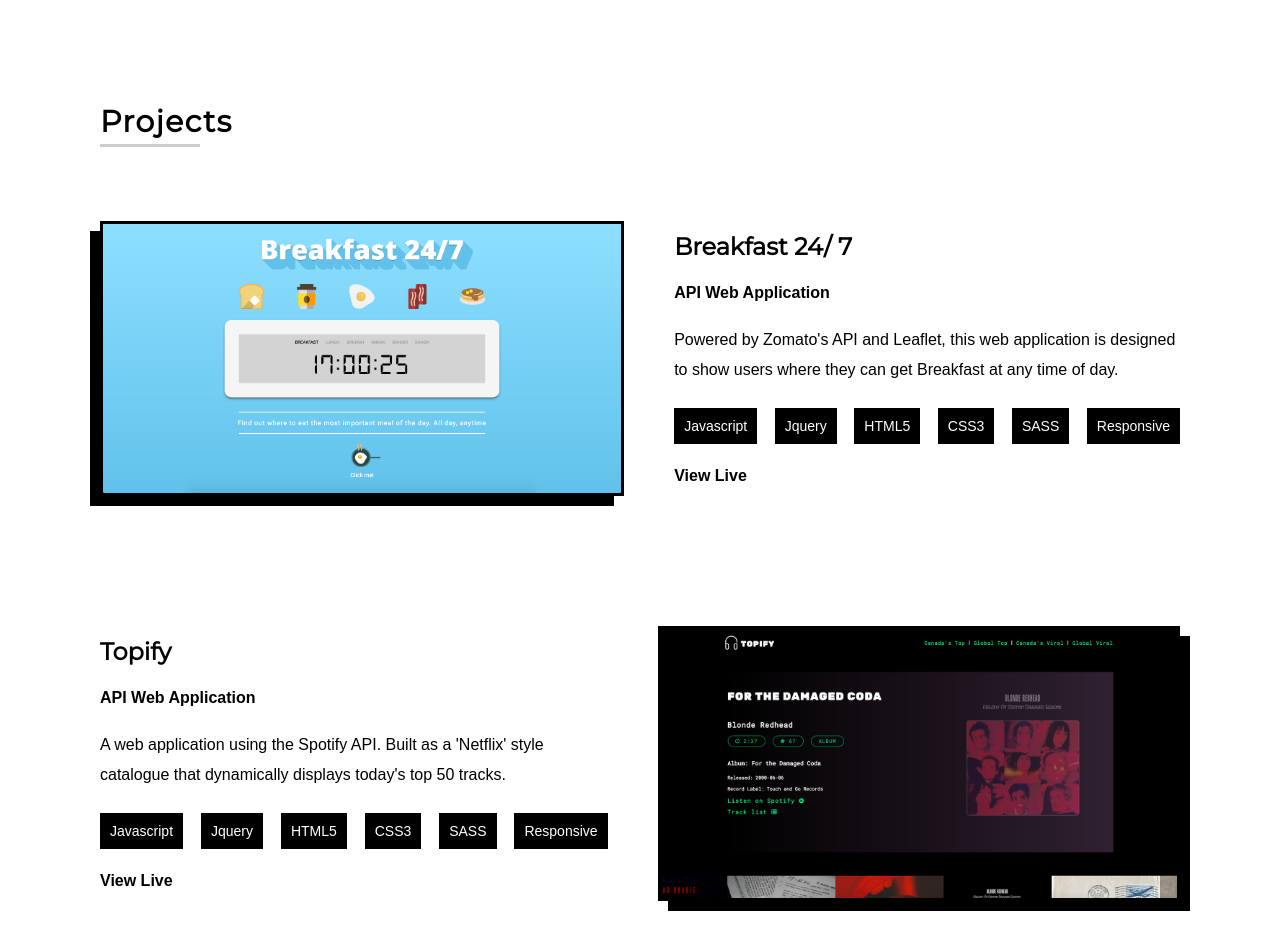
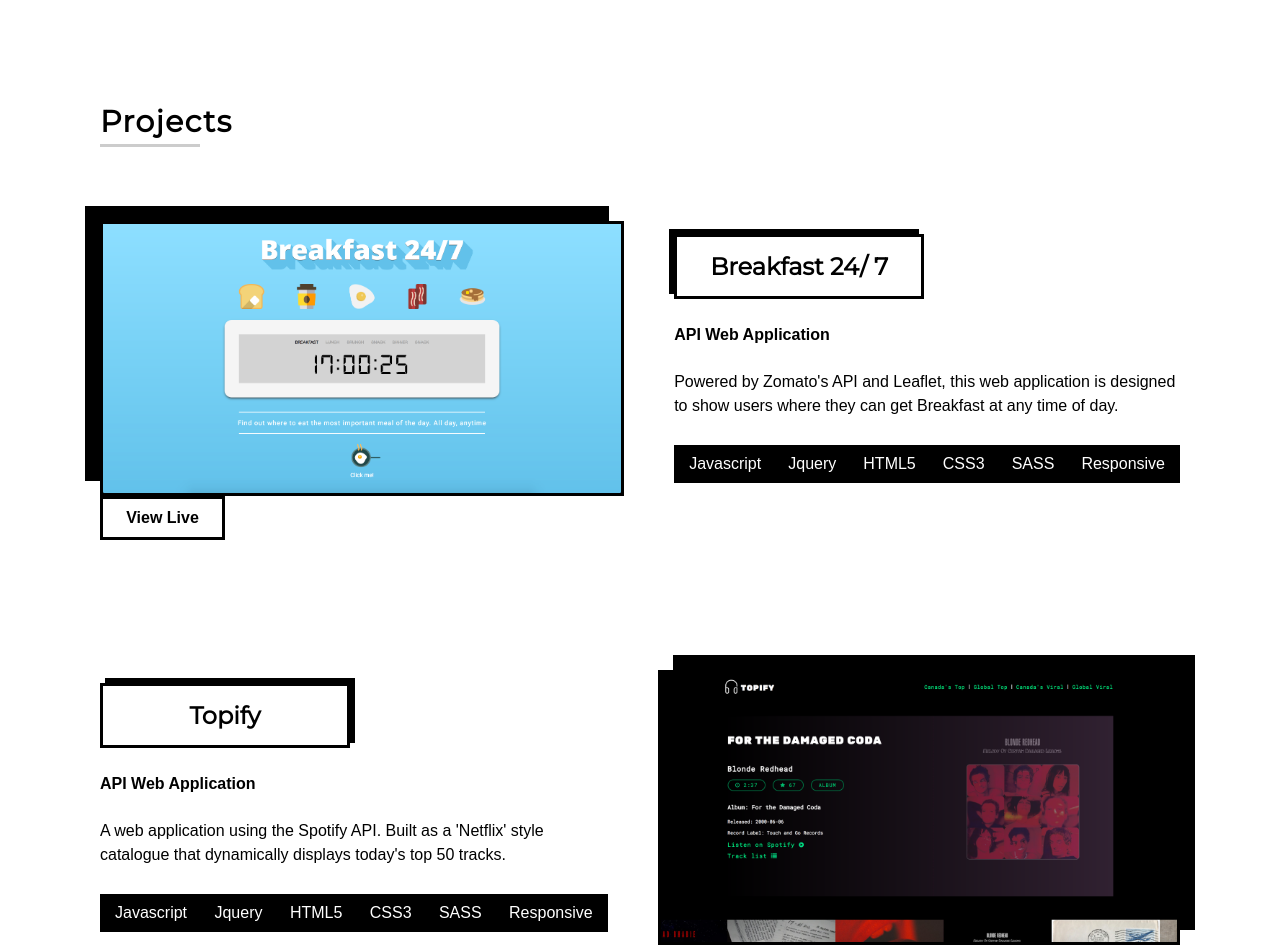
Before and after one commit to astronautfood/old-portfolio, a website: page index.html in a window 1280 px wide. Shown: the part 1851-2799 px from the top of the page. Drawn offline with nearby package versions, Linux system fonts and the light colour scheme; files that its build step writes are made by us from their sources.

Commit message:
need to resize project info

```diff
--- a/dev/styles/partials/_header.scss
+++ b/dev/styles/partials/_header.scss
@@ -27,6 +27,8 @@
 	background: $bl;
 	border-bottom: 1.5px solid $wh;
 	box-shadow: 1px 0px 2px #333;
+	position: relative;
+	z-index: 20;
 }
 
 .header__wrapper {
--- a/dev/styles/partials/_hero.scss
+++ b/dev/styles/partials/_hero.scss
@@ -1,7 +1,19 @@
 .hero-section {
 	background: url(/dev/assets/samuel-zeller-337030.jpg);
+	background-size: 100%;
+	background-repeat: no-repeat;
+	// background-position-x: center;
 	height: 100vh;
 	position: relative;
+	&::after {
+		content: "";
+		position: absolute;
+		background: rgba(10, 10, 10, 0.6);
+		top: 0;
+		left: 0;
+		bottom: 0;
+		right: 0;
+	}
 }
 
 .hero__title {
@@ -12,6 +24,7 @@
 	background: #F4F5F7;
 	border: 3px solid $bl;
 	padding: 5px;
+	z-index: 10;
 	position: absolute;
 	top:50%;
 	left: 50%;
--- a/dev/styles/partials/_projects.scss
+++ b/dev/styles/partials/_projects.scss
@@ -34,6 +34,19 @@
 
 .project__title {
 	font-family: $headingFont;
+	border: 3px solid $bl;
+	width: 250px;
+	padding: 15px;
+	text-align: center;
+	box-shadow: -5px -5px $bl;
+}
+
+.project__title.right {
+	box-shadow: 5px -5px $bl;
+}
+
+.project__sub-title {
+	// margin: 10px 0;
 }
 
 .project__img--left,
@@ -44,11 +57,15 @@
 }
 
 .project__img--left {
-	box-shadow: -10px 10px $bl;
+	box-shadow: -15px -15px $bl;
 }
 
 .project__img--right {
-	box-shadow: 10px 10px $bl;
+	box-shadow: 15px -15px $bl;
+}
+
+.project__img--right.white {
+	border: 2px solid #333;
 }
 
 // Photo by Samuel Zeller on Unsplash
@@ -66,25 +83,42 @@
 
 // }
 
+.project__info--left {
+	// height: 400px;
+}
+
 .project__info--right {
 	display: flex;
 	flex-direction: column;
 	justify-content: space-around;
 	padding-right: 50px;
+	// height: 300px;
 }
 
 .project__description {
-	line-height: 30px;
+	line-height: 24px;
+	// margin-bottom: 10px;
 }
 
 .project__languages {
 	display: flex;
 	justify-content: space-between;
-	span{
-		font-size: 14px;
-		display: block;
-		padding: 10px;
-		background: $bl;
-		color: $wh;
+	background: $bl;
+	color: $wh;
+	padding: 10px 15px;
+	li {
+		// letter-spacing: 1.1px;
 	}
 }
+
+ul.last {
+	width: 300px;
+}
+
+.project__link {
+	border: 3px solid $bl;
+	padding: 10px 0;
+	width: 125px;
+	text-align: center;
+	// margin: 15px 0;
+}
--- a/index.html
+++ b/index.html
@@ -113,33 +113,55 @@
 					<div class="project__container-left">
 						<img src="dev/assets/Breakfast247-APIProject.png" alt="" class="project__img--left">
 						<div class="project__info--left">
-							<h2 class="project__title">Breakfast 24/ 7</h2>
+							<h2 class="project__title left">Breakfast 24/ 7</h2>
 							<h4 class="project__sub-title">API Web Application</h4>
 							<p class="project__description">Powered by Zomato's API and Leaflet, this web application is designed to show users where they can get Breakfast at any time of day.</p>
-							<p class="project__languages"><span>Javascript</span><span>Jquery</span><span>HTML5</span><span>CSS3</span><span>SASS</span><span>Responsive</span></p>
-							<h4 class="project__link"><a href="#">View Live</a></h4>
+							<ul class="project__languages">
+								<li>Javascript</li>
+								<li>Jquery</li>
+								<li>HTML5</li>
+								<li>CSS3</li>
+								<li>SASS</li>
+								<li>Responsive</li>
+							</ul>
 						</div>
 					</div>
+					<h4 class="project__link"><a href="#">View Live</a></h4>
 				</li>
 				<li>
 					<div class="project__container-right">
-						<img src="dev/assets/Topify-GroupAPIProject.png" alt="" class="project__img--right">
+						<img src="dev/assets/Topify-GroupAPIProject.png" alt="" class="project__img--right whi">
 						<div class="project__info--right">
-							<h2 class="project__title">Topify</h2>
+							<h2 class="project__title right">Topify</h2>
 							<h4 class="project__sub-title">API Web Application</h4>
 							<p class="project__description">A web application using the Spotify API. Built as a 'Netflix' style catalogue that dynamically displays today's top 50 tracks.</p>
-							<p class="project__languages"><span>Javascript</span><span>Jquery</span><span>HTML5</span><span>CSS3</span><span>SASS</span><span>Responsive</span></p>
-							<h4 class="project__link"><a href="#"></a>View Live</h4>
+							<ul class="project__languages">
+								<li>Javascript</li>
+								<li>Jquery</li>
+								<li>HTML5</li>
+								<li>CSS3</li>
+								<li>SASS</li>
+								<li>Responsive</li>
+							</ul>
 						</div>
 					</div>
+					<h4 class="project__link"><a href="#"></a>View Live</h4>
 				</li>
 				<li>
 					<div class="project__container-left">
 						<img src="dev/assets/H2Grow-ReactProject.png" alt="" class="project__img--left">
 						<div class="project__info--left">
-							<h2 class="project__title">Project</h2>
-							<p class="project__description">Lorem ipsum dolor sit amet, consectetur adipisicing elit. Provident voluptates obcaecati ipsam nostrum tempore debitis, harum enim nisi laboriosam quaerat quasi unde voluptatum, saepe!</p>
-							<p class="project__languages"><span>React</span><span>HTML5</span><span>CSS3</span><span>SASS</span><span>Responsive</span></p>
+							<h2 class="project__title left">H2Grow</h2>
+							<h4 class="project__sub-title">React Web Application</h4>
+							<p class="project__description">A React web application that stores information using Firebase and tells you when to water their plants next.</p>
+							<ul class="project__languages">
+								<li>React</li>
+								<li>Firebase</li>
+								<li>HTML5</li>
+								<li>CSS3</li>
+								<li>SASS</li>
+								<li>Responsive</li>
+							</ul>
 							<h4 class="project__link"><a href="#">View Live</a></h4>
 						</div>
 					</div>
@@ -148,23 +170,37 @@
 					<div class="project__container-right">
 						<img src="dev/assets/Quiz-JSProject.png" alt="" class="project__img--right">
 						<div class="project__info--right">
-							<h2 class="project__title">Project</h2>
-							<p class="project__description">Lorem ipsum dolor sit amet, consectetur adipisicing elit. Expedita, doloribus, dolore. Vero est fuga ex at?</p>
-							<p class="project__languages"><span>Javascript</span><span>Jquery</span><span>HTML5</span><span>CSS3</span><span>SASS</span><span>Responsive</span></p>
-							<h4 class="project__link"><a href="#">View Live</a></h4>
+							<h2 class="project__title right">Cocktail Quiz</h2>
+							<h4 class="project__sub-title">jQuery Interactive Site</h4>
+							<p class="project__description">An interactive quiz determines what type of cocktail you would be based on answers to a series of questions.</p>
+							<ul class="project__languages">
+								<li>Javascript</li>
+								<li>Jquery</li>
+								<li>HTML5</li>
+								<li>CSS3</li>
+								<li>SASS</li>
+								<li>Responsive</li>
+							</ul>
 						</div>
 					</div>
+					<h4 class="project__link"><a href="#">View Live</a></h4>
 				</li>
 				<li>
 					<div class="project__container-left">
 						<img src="dev/assets/Elrumi-HTML-CSSProject.png" alt="" class="project__img--left">
 						<div class="project__info--left">
-							<h2 class="project__title">Project</h2>
-							<p class="project__description">Lorem ipsum dolor sit amet, consectetur adipisicing elit. Provident voluptates obcaecati ipsam nostrum tempore debitis, harum enim nisi laboriosam quaerat quasi unde voluptatum, saepe!</p>
-							<p class="project__languages"><span>HTML5</span><span>CSS3</span><span>SASS</span><span>Responsive</span></p>
-							<h4 class="project__link"><a href="#">View Live</a></h4>
+							<h2 class="project__title left">Elrumi Creative</h2>
+							<h4 class="project__sub-title">PSD to Responsive Website</h4>
+							<p class="project__description">A fully responsive website created from a PSD Mockup</p>
+							<ul class="project__languages last">
+								<li>HTML5</li>
+								<li>CSS3</li>
+								<li>SASS</li>
+								<li>Responsive</li>
+							</ul>
 						</div>
 					</div>
+					<h4 class="project__link"><a href="#">View Live</a></h4>
 				</li>
 			</ul>
 		</div>
```
